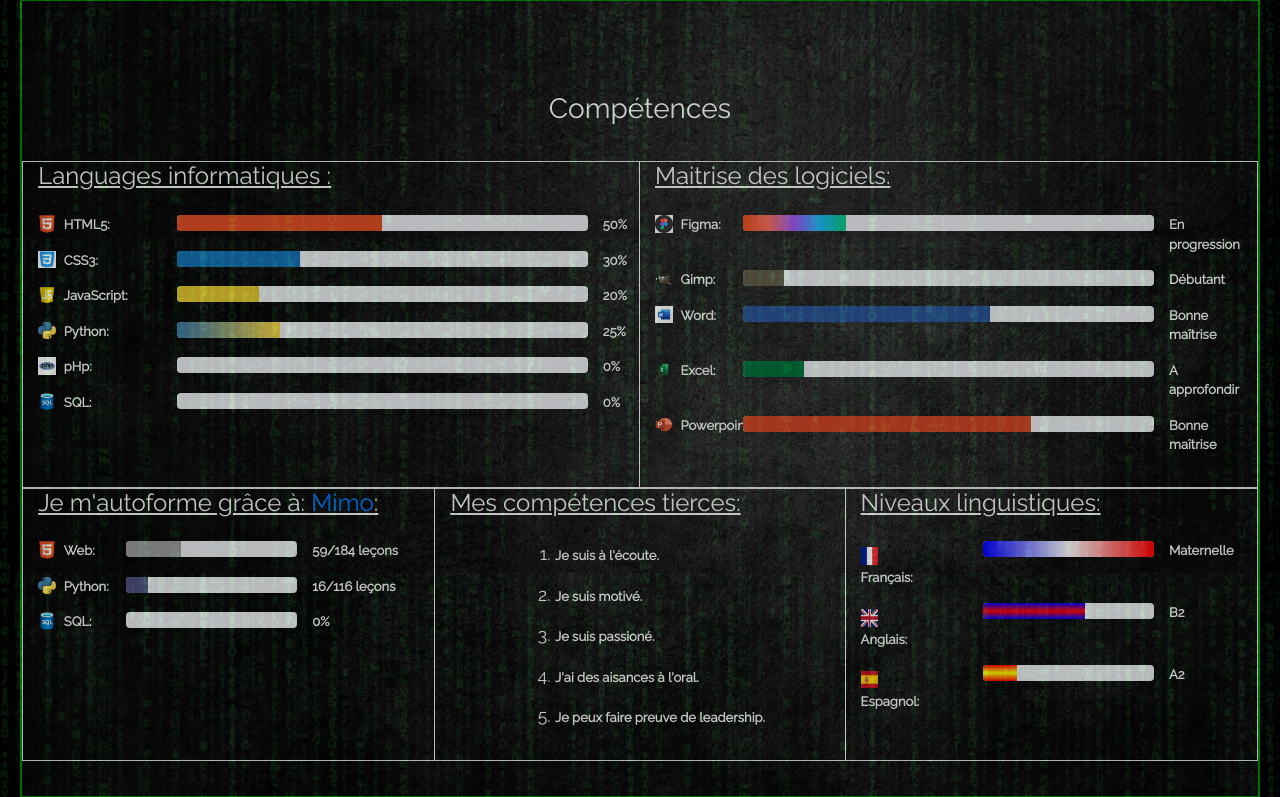
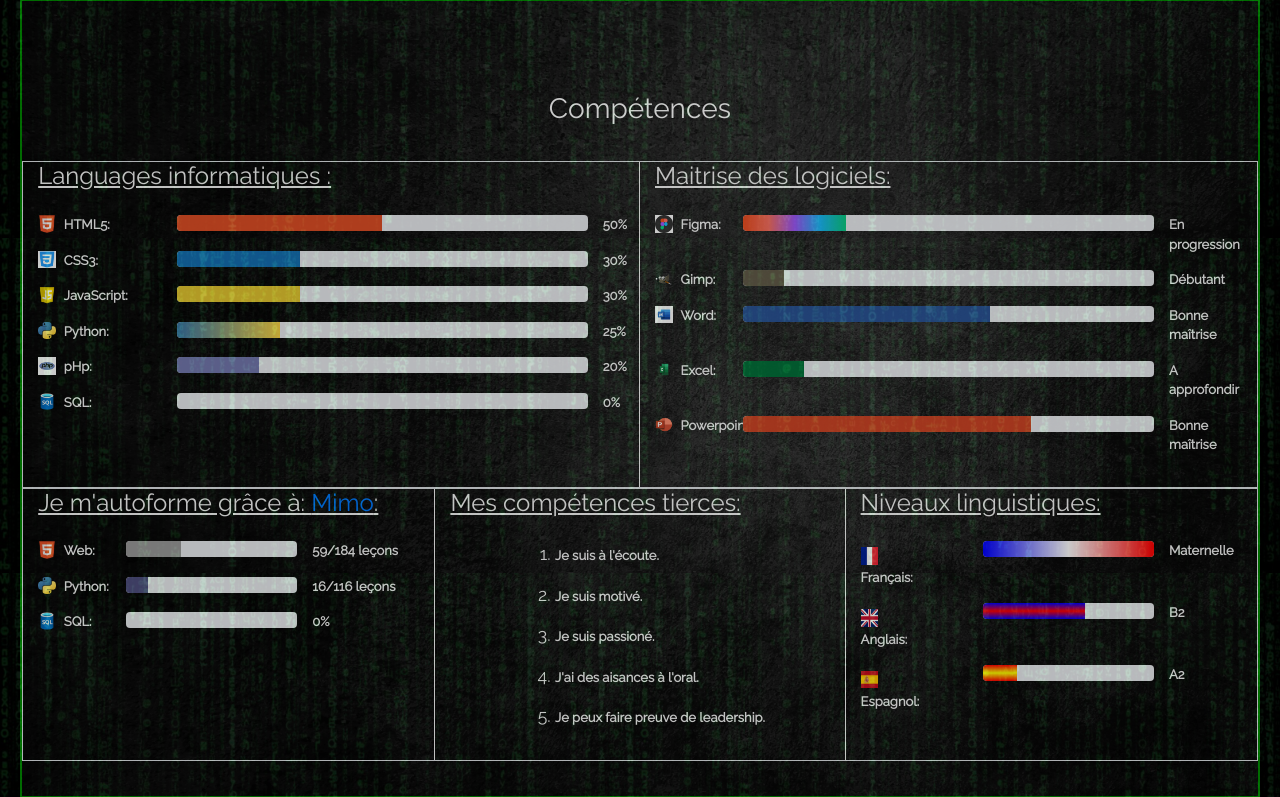
Before and after one commit to vincentmancheron/myWebSite, a PHP site: page /pages/cv.php in a window 1280 px wide. Shown: the part 4452-5249 px from the top of the page. Run offline with PHP 8.4, Linux system fonts and the light colour scheme.

Commit message:
02/07/21 10:26

```diff
--- a/assets/json/cv.json
+++ b/assets/json/cv.json
@@ -100,8 +100,8 @@
         "name": "JavaScript",
         "imgSrc": "/assets/img/js.png",
         "imgAlt": "Logo JS",
-        "value": "20",
-        "mention": "20%"
+        "value": "30",
+        "mention": "30%"
     },
     {
         "name": "Python",
@@ -114,8 +114,8 @@
         "name": "pHp",
         "imgSrc": "/assets/img/php.png",
         "imgAlt": "Logo pHp",
-        "value": "0",
-        "mention": "0%"
+        "value": "20",
+        "mention": "20%"
     },
     {
         "name": "SQL",
--- a/includes/specifics/cv/redirect.php
+++ b/includes/specifics/cv/redirect.php
@@ -3,7 +3,7 @@
     <div class="col">
         <div class="row">
             <div class="col-4 d-flex justify-content-center">
-                <a href="/index.php#offers">
+                <a class="blocked" href="/index.php#offers">
                     <button class="btn btn-lg btn-success">Offres</button>
                 </a>
             </div>
--- a/includes/specifics/cv/skills.php
+++ b/includes/specifics/cv/skills.php
@@ -26,7 +26,7 @@
                     <li class="row itemSkill">
                         <div class="d-flex col-3 col-lg-3"></div>
                         <div class="progress col-7 col-lg-8">
-                            <div class="progress-bar bg-js" role="progressbar" style="width: 20%" aria-valuenow="20"
+                            <div class="progress-bar bg-js" role="progressbar" style="width: 30%" aria-valuenow="30"
                                 aria-valuemin="0" aria-valuemax="100">
                             </div>
                         </div>
@@ -44,7 +44,7 @@
                     <li class="row itemSkill">
                         <div class="d-flex col-3 col-lg-3"></div>
                         <div class="progress col-7 col-lg-8">
-                            <div class="progress-bar bg-php" role="progressbar" style="width: 0%" aria-valuenow="0"
+                            <div class="progress-bar bg-php" role="progressbar" style="width: 20%" aria-valuenow="20"
                                 aria-valuemin="0" aria-valuemax="100">
                             </div>
                         </div>
--- a/includes/specifics/home/contact.php
+++ b/includes/specifics/home/contact.php
@@ -88,7 +88,7 @@ if ($_SERVER['REQUEST_METHOD'] == 'POST') {
                 </div>
             </div>
 
-            <form id="contactForm" class="col-12 col-md-5" action="<?php htmlspecialchars($_SERVER['PHP_SELF']) ?>"
+            <form id="contactForm" class="blocked col-12 col-md-5" action="mail.php"
                 method="POST">
                 <div class="form-row">
                     <div class="form-group col-md-6 mx-3 mx-md-0">
@@ -161,6 +161,7 @@ if ($_SERVER['REQUEST_METHOD'] == 'POST') {
                     </div>
                 </div>
                 <button type="submit" class="btn btn-primary ml-3 ml-md-0">Soumettre</button>
+                <p><?php (isset($retour) && $retour)?'Votre message à bien été envoyé.':'Votre message n\'a pas pu être envoyé.' ?></p>
             </form>
         </div>
     </div>
--- a/includes/specifics/home/portfolios.php
+++ b/includes/specifics/home/portfolios.php
@@ -18,7 +18,7 @@
                 </a>
                 <figcaption>La Maquette</figcaption>
             </figure>
-            <figure class="col-12 col-sm-3 col-lg-2">
+            <figure class="col-12 col-sm-3 col-lg-2 blocked">
                 <a id="p3" class="blocked" href="" target="_blank">
                     <img class="img-fluid" src="/assets/img/logoath_c.jpg" alt="Site shop.ATH">
                 </a>
```
